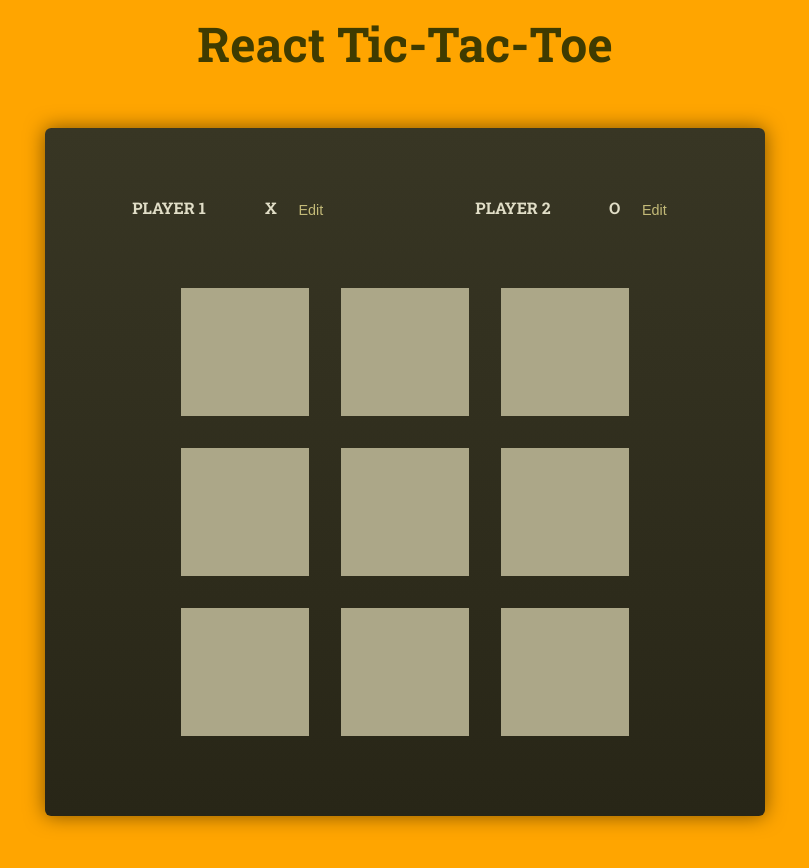
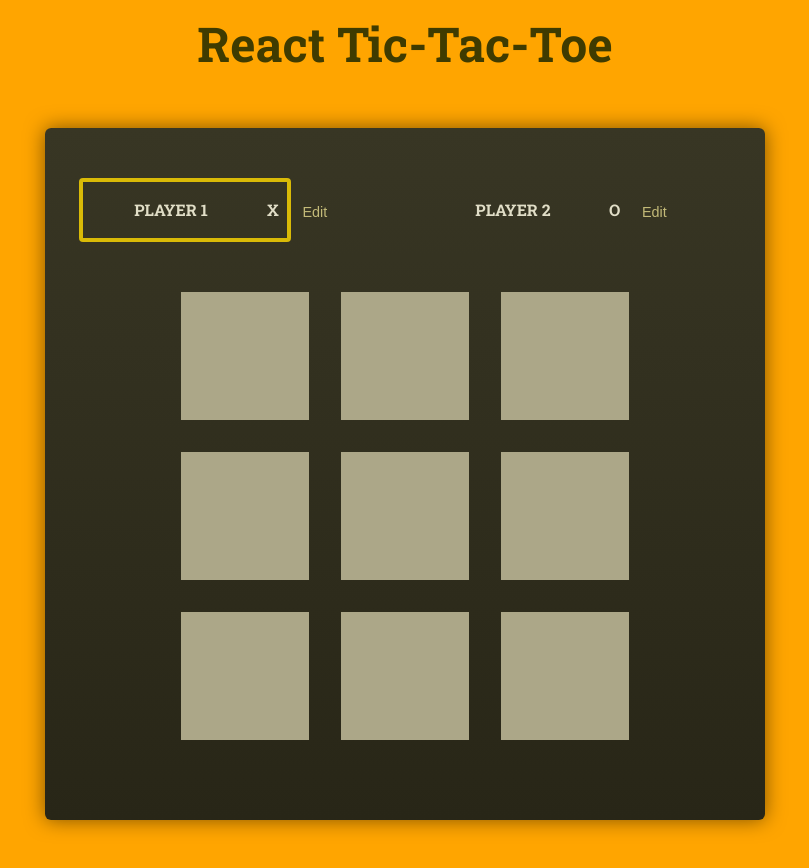
Before and after one commit to wagnergabe/React-tic-tac-toe, a React (Vite) app: page / in a window 1280 px wide. Shown: the whole page, without its empty margins (235-1044 px from the left). Built offline with nearby package versions, Linux system fonts and the light colour scheme; a web font is replaced by a local one.

Commit message:
lift up components

```diff
--- a/src/App.jsx
+++ b/src/App.jsx
@@ -1,18 +1,39 @@
+import { useState } from 'react';
+
 import Player from './components/Player.jsx';
 import GameBoard from './components/GameBoard.jsx';
+import Log from './components/Log.jsx';
 
 function App() {
+    const [gameTurns, setGameTurns] = useState([])
+    const [activePlayer, setActivePlayer] = useState("X");
 
+    function handleSelectSquare(rowIndex, colIndex) {
+      setActivePlayer((currentPlayer) => currentPlayer === "X" ? "O" : "X" )
+      setGameTurns(prevTurns => {
+        let currentPlayer = 'X';
+
+        if ( prevTurns.length > 0 && prevTurns[0].player === 'X') {
+          currentPlayer = 'O';
+        }
+
+        const updatedTurns = [{ square: { row: rowIndex, col: colIndex}, player: currentPlayer}, ...prevTurns,
+        ]
+
+        return updatedTurns;
+      })
+    }
   return (
     <main>
       <h1>React Tic-Tac-Toe</h1>
-      <div id="game-container">
+      <div id="game-container" className="highlight-player">
         <ol id="players">
-         <Player name="Player 1" symbol="X"/>
-         <Player name="Player 2" symbol="O"/>
+         <Player name="Player 1" symbol="X" isActive={activePlayer === 'X'}/>
+         <Player name="Player 2" symbol="O" isActive={activePlayer === 'O'}/>
         </ol>
-        <GameBoard />
+        <GameBoard onSelectSquare = {handleSelectSquare} turns={gameTurns}/>
       </div>
+      <Log />
     </main>
   )
 }
--- a/src/components/GameBoard.jsx
+++ b/src/components/GameBoard.jsx
@@ -1,5 +1,3 @@
-import { useState } from 'react';
-
 const initialGameBoard = [
     [null, null, null],
     [null, null, null],
@@ -7,16 +5,28 @@ const initialGameBoard = [
 ]
 
 
-function GameBoard() {
-    const [gameBoard, setGameBoard] = useState(initialGameBoard)
+function GameBoard({ onSelectSquare, turns }) {
 
-    const handleSelectSquare = (row, colIndex) => {
-        setGameBoard((prevGameBoard) => {
-            const updatedBoard = [...prevGameBoard.map(innerArray => [...innerArray])];
-            updatedBoard[row][colIndex] = 'X';
-            return updatedBoard;
-        })
+    let gameBoard = initialGameBoard;
+
+    for(const turn of turns) {
+        const { square, player } = turn;
+        const { row, col } = square;
+
+        gameBoard[row][col] = player
     }
+
+    // const [gameBoard, setGameBoard] = useState(initialGameBoard)
+
+    // const handleSelectSquare = (row, colIndex) => {
+    //     setGameBoard((prevGameBoard) => {
+    //         const updatedBoard = [...prevGameBoard.map(innerArray => [...innerArray])];
+    //         updatedBoard[row][colIndex] = activePlayerSymbol;
+    //         return updatedBoard;
+    //     })
+
+    //     onSelectSquare();
+    // }
 
     return (
         <ol id = "game-board">
@@ -25,7 +35,7 @@ function GameBoard() {
             <ol>
                 {row.map((playerSymbol, colIndex) => (
                     <li key={colIndex}>
-                        <button onClick = {() => handleSelectSquare(index, colIndex)}>{playerSymbol}</button>
+                        <button onClick = {() => onSelectSquare(index, colIndex)}>{playerSymbol}</button>
                         </li>))}
             </ol>
             </li>
--- /dev/null
+++ b/src/components/Log.jsx
@@ -0,0 +1,8 @@
+function Log() {
+    return (
+        <ol id="log">
+        </ol>
+    )
+};
+
+export default Log;
--- a/src/components/Player.jsx
+++ b/src/components/Player.jsx
@@ -1,7 +1,7 @@
 import { useState } from 'react';
 
-function Player(props) {
-const [initialName, setInitialName] = useState(props.name)
+function Player({ name, symbol, isActive }) {
+const [initialName, setInitialName] = useState(name)
 const [isEditing, setIsEditing] = useState(false);
 
 
@@ -20,10 +20,10 @@ if(isEditing) {
 }
 
   return (
-    <li>
+    <li className = {isActive ? 'active' : undefined}>
       <span className="player">
         {playerName}
-        <span className="player-symbol">{props.symbol}</span>
+        <span className="player-symbol">{symbol}</span>
       </span>
       <button onClick={handleEditing}>{isEditing ? 'Save' : 'Edit'}</button>
     </li>
--- a/src/index.css
+++ b/src/index.css
@@ -60,15 +60,6 @@ h1 {
   border: 2px solid transparent;
 }
 
-#players.highlight-player li.active {
-  border-color: #f6e35a;
-  animation: pulse 2s infinite ease-in-out;
-}
-
-#players.highlight-player li.active .player-name,
-#players.highlight-player li.active .player-symbol {
-  color: #f6e35a;
-}
 
 #players button {
   width: 3rem;
@@ -93,6 +84,16 @@ h1 {
   font-weight: bold;
 }
 
+#player .highlight-player li.active {
+    border-color: #f6e35a;
+  }
+
+  #players.highlight-player li.active .player,
+  #players.highlight-player li.active .player-symbol {
+    color: #f6e35a;
+  }
+
+
 .player-name {
   display: inline-block;
   width: 10rem;
@@ -105,6 +106,11 @@ h1 {
   text-overflow: ellipsis;
   text-align: center;
 }
+
+#players button:hover {
+    color: rgb(224, 149, 12)
+  }
+
 
 .player input {
   font: inherit;
@@ -122,6 +128,10 @@ h1 {
   margin-left: 1rem;
   font-size: 1rem;
   color: #e1dec7;
+}
+
+.active .player{
+    border: 4px solid rgba(223, 191, 7, 0.966)
 }
 
 ol {
```
